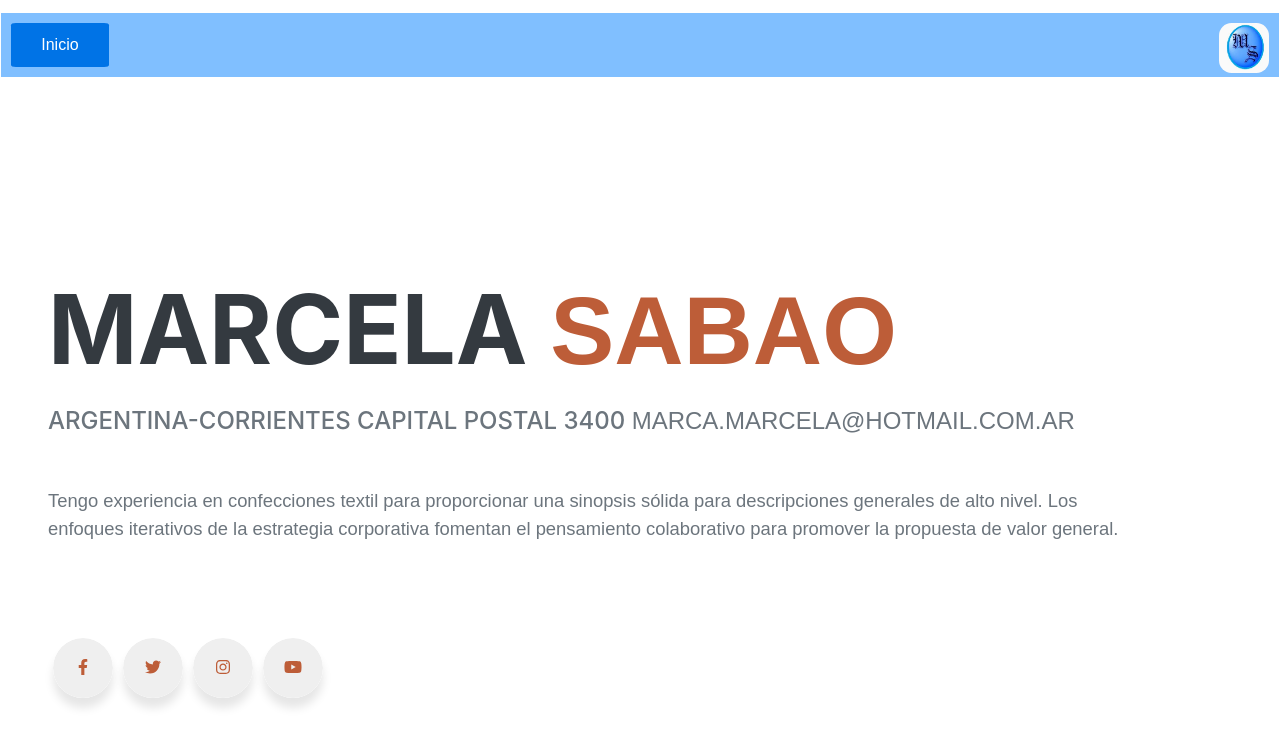
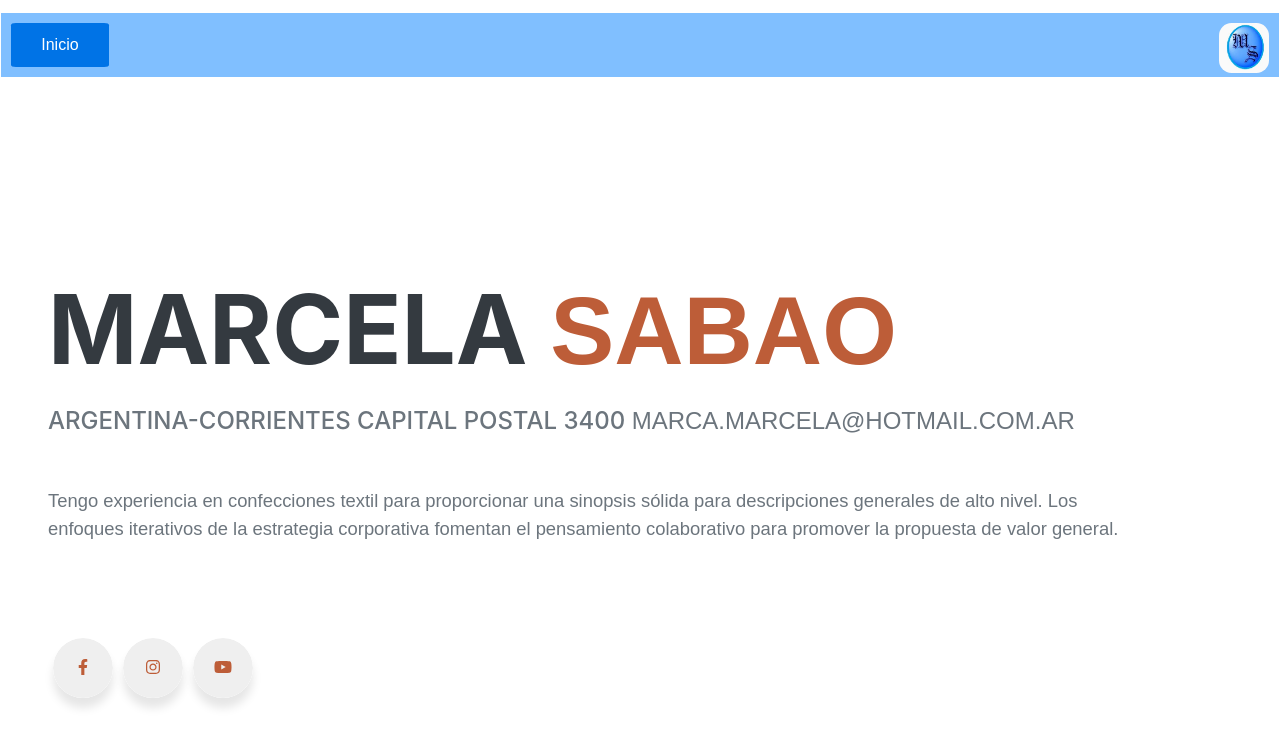
Before and after one commit to frukensio10/marcela_creaciones, a plain HTML site: page contacto/contacto.html in a window 1280 px wide. Drawn offline with Linux system fonts and the light colour scheme; files that its build step writes are made by us from their sources; a web font is replaced by a local one.

Commit message:
Update contacto.html

```diff
--- a/contacto/contacto.html
+++ b/contacto/contacto.html
@@ -68,17 +68,10 @@
                             <span>Facebook</span>
                             </div>
 
-
-
-                            <div class="button">
-                                <button class="icon"><a href="#"><i  class="fab fa-twitter"></i></button></a>
-                                <span>Twitter</span>
-                                </div>
-
-                                <div class="button">
-                                    <button class="icon"><a href="https://www.instagram.com/marca.marcela/?hl=es"><i  class="fab fa-instagram"></i></button></a>
-                                    <span>Instagram</span>
-                                    </div>
+                          <div class="button">
+                              <button class="icon"><a href="https://www.instagram.com/marca.marcela/?hl=es"><i  class="fab fa-instagram"></i></button></a>
+                              <span>Instagram</span>
+                              </div>
 
                         <div class="button">
                             <button class="icon"><a href="https://youtu.be/gUSXICaGfLI"><i  class="fab fa-youtube"></i></button></a>
```
